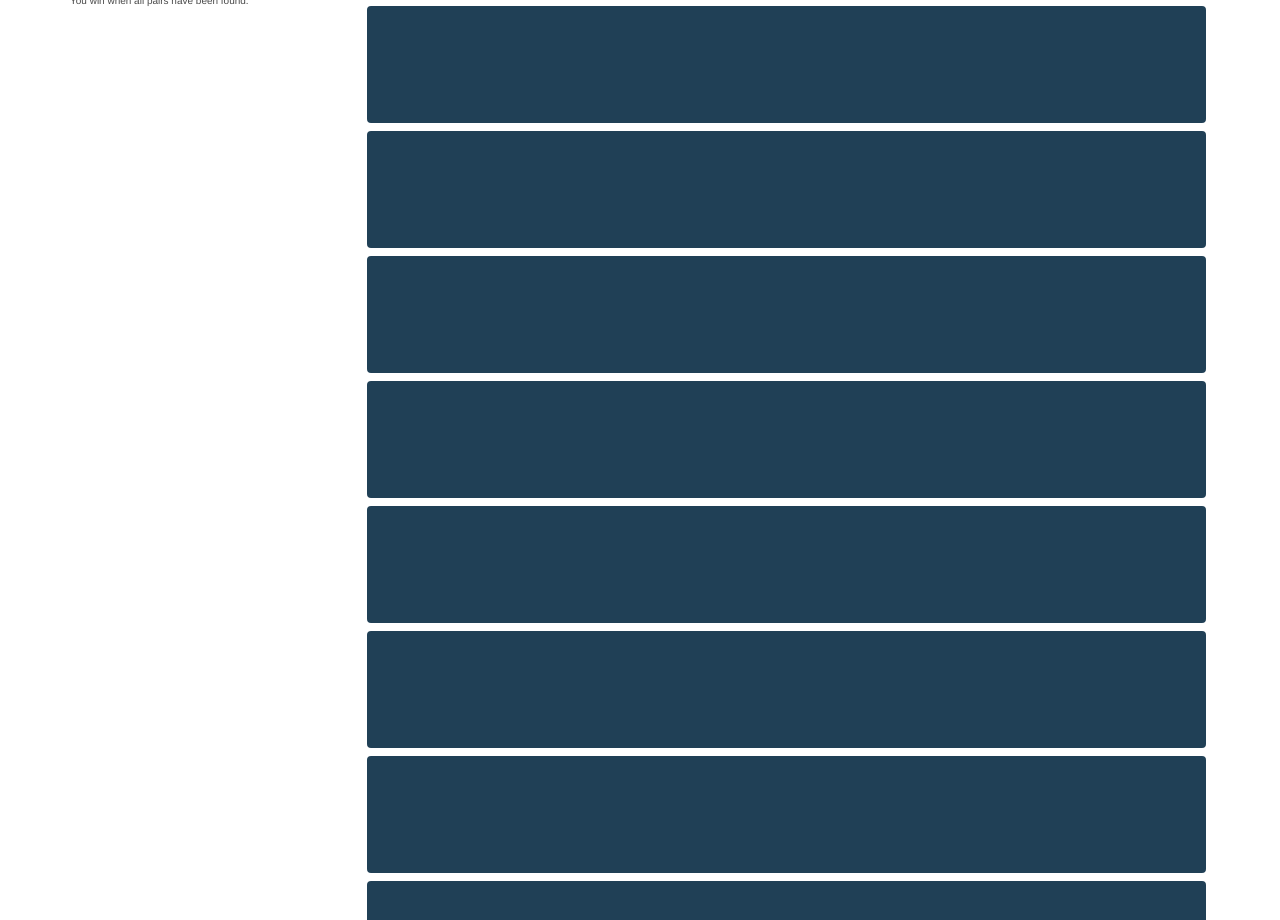
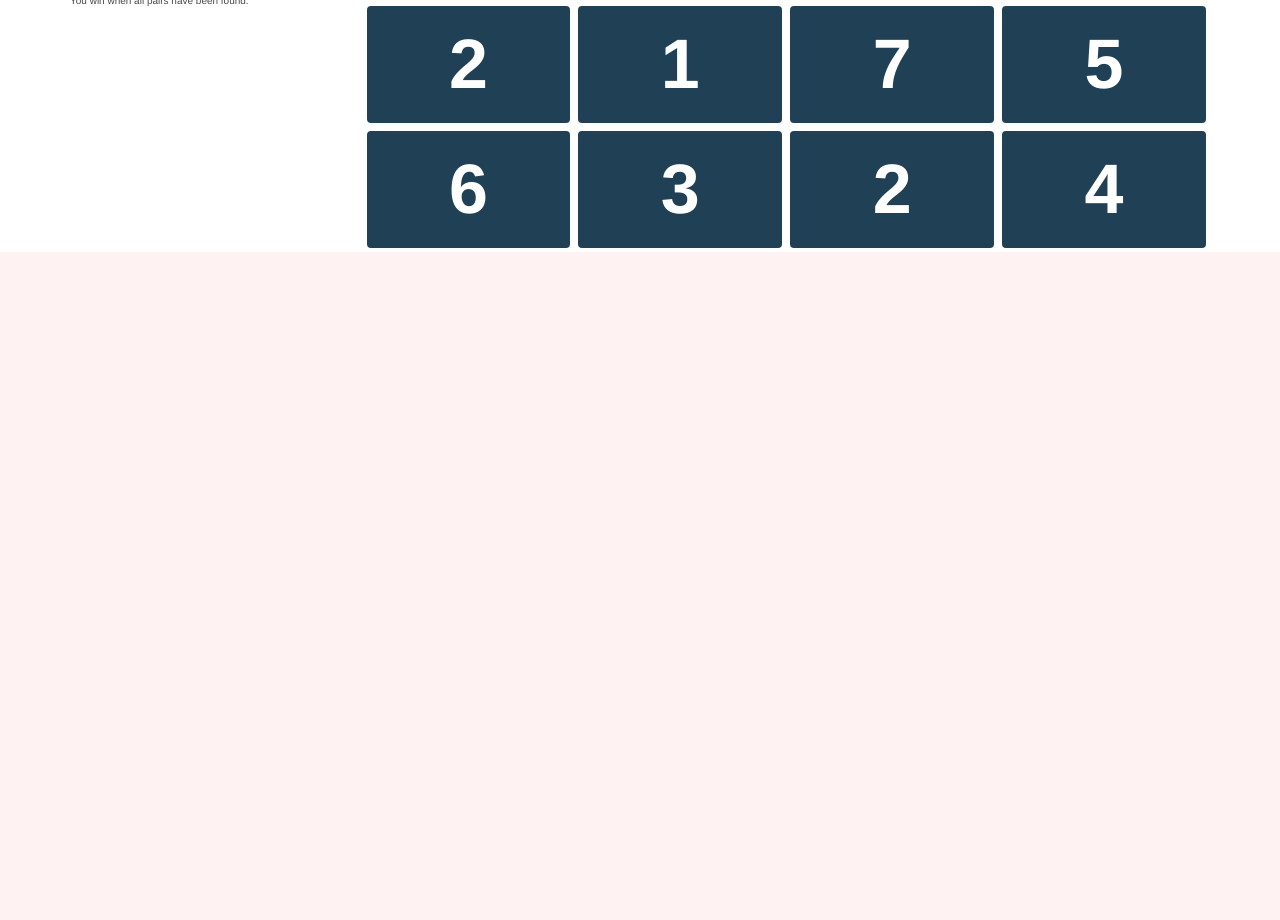
Before and after one commit to rct225/match-game, a plain HTML site: page index.html in a window 1280 px wide. Shown: the part 301-1221 px from the top of the page. After the commit the page ends 800 px from the top, so only its background shows below. Drawn offline with nearby package versions, Linux system fonts and the light colour scheme.

Commit message:
Implemented renderCards().  removed placeholder card div from index.html

```diff
--- a/index.html
+++ b/index.html
@@ -28,22 +28,6 @@
         <p>You win when all pairs have been found.</p>
       </div>
       <div id="game" class="col-md-9 col-sm-12 col-xs-12">
-        <div class="card"></div>
-        <div class="card"></div>
-        <div class="card"></div>
-        <div class="card"></div>
-        <div class="card"></div>
-        <div class="card"></div>
-        <div class="card"></div>
-        <div class="card"></div>
-        <div class="card"></div>
-        <div class="card"></div>
-        <div class="card"></div>
-        <div class="card"></div>
-        <div class="card"></div>
-        <div class="card"></div>
-        <div class="card"></div>
-        <div class="card"></div>
       </div>
     </div>
   </div>
--- a/resources/js/match-game.js
+++ b/resources/js/match-game.js
@@ -1,3 +1,6 @@
+$(document).ready( function() {
+  MatchGame.renderCards(MatchGame.generateCardValues(), $('#game'));
+})
 var MatchGame = {};
 
 /*
@@ -31,7 +34,22 @@ MatchGame.generateCardValues = function () {
 */
 
 MatchGame.renderCards = function(cardValues, $game) {
-
+  var cardColors = ['hsl(25, 85%, 65%)',
+                    'hsl(55, 85%, 65%)',
+                    'hsl(90, 85%, 65%)',
+                    'hsl(160, 85%, 65%)',
+                    'hsl(220, 85%, 65%)',
+                    'hsl(265, 85%, 65%)',
+                    'hsl(310, 85%, 65%)',
+                    'hsl(360, 85%, 65%)'];
+  $game.empty();
+  for (var cardIndex = 0; cardIndex < cardValues.length; cardIndex++) {
+    var $card = $('<div class="col-xs-3 card">' + cardValues[cardIndex] + '</div>');
+    $card.data('value', cardValues[cardIndex]);
+    $card.data('isFlipped', false);
+    $card.data('color', cardColors[(cardValues[cardIndex] - 1)])
+    $game.append($card);
+  }
 };
 
 /*
```
